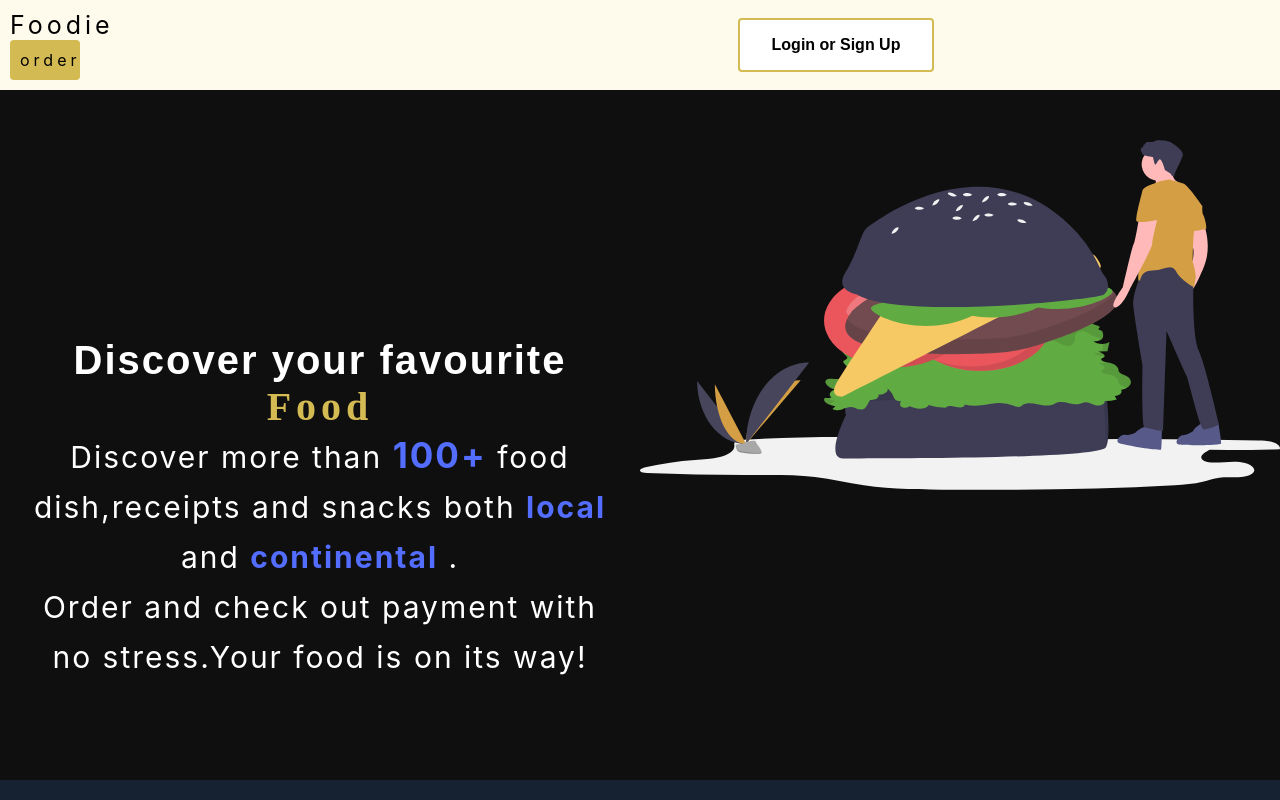
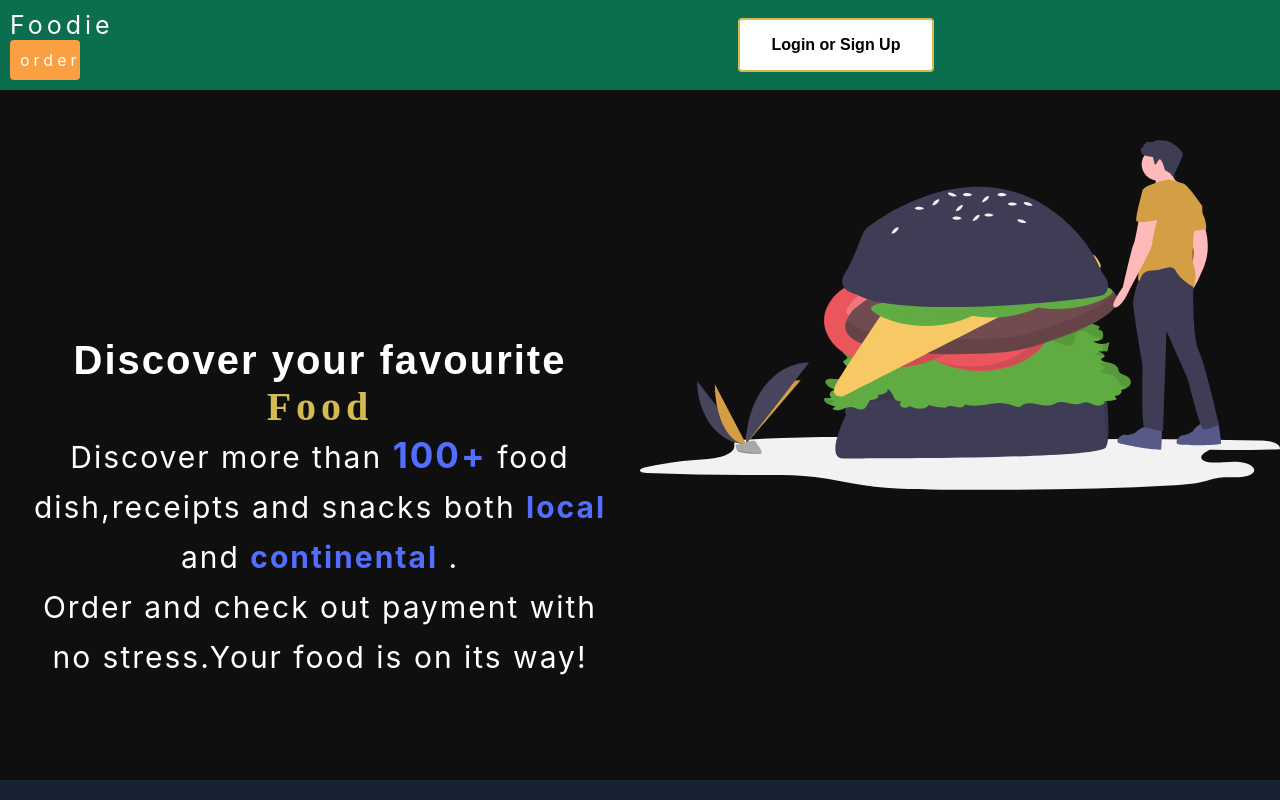
Before and after one commit to Tk-brainCodes/Food-eCommerce-store, a React (Create React App) app: page / in a window 1280 px wide. Built offline with nearby package versions, Linux system fonts and the light colour scheme; a web font is replaced by a local one.

Commit message:
top navigation component

```diff
--- a/src/Components/Top-Nav/Topnav.css
+++ b/src/Components/Top-Nav/Topnav.css
@@ -1,7 +1,7 @@
 .top__nav {
     width: 100vw;
-    background: #fffbec;
-    margin-bottom: 20px;
+    background: #0B6E4F;
+    color: white;
 }
 
 .spinner__{
@@ -49,7 +49,7 @@
 
 .order {
     font-size: 16px;
-    background-color: #d4ba52;
+    background-color: #FA9F42;
     width: 50px;
     padding: 10px;
     border-radius: 4px;
```
